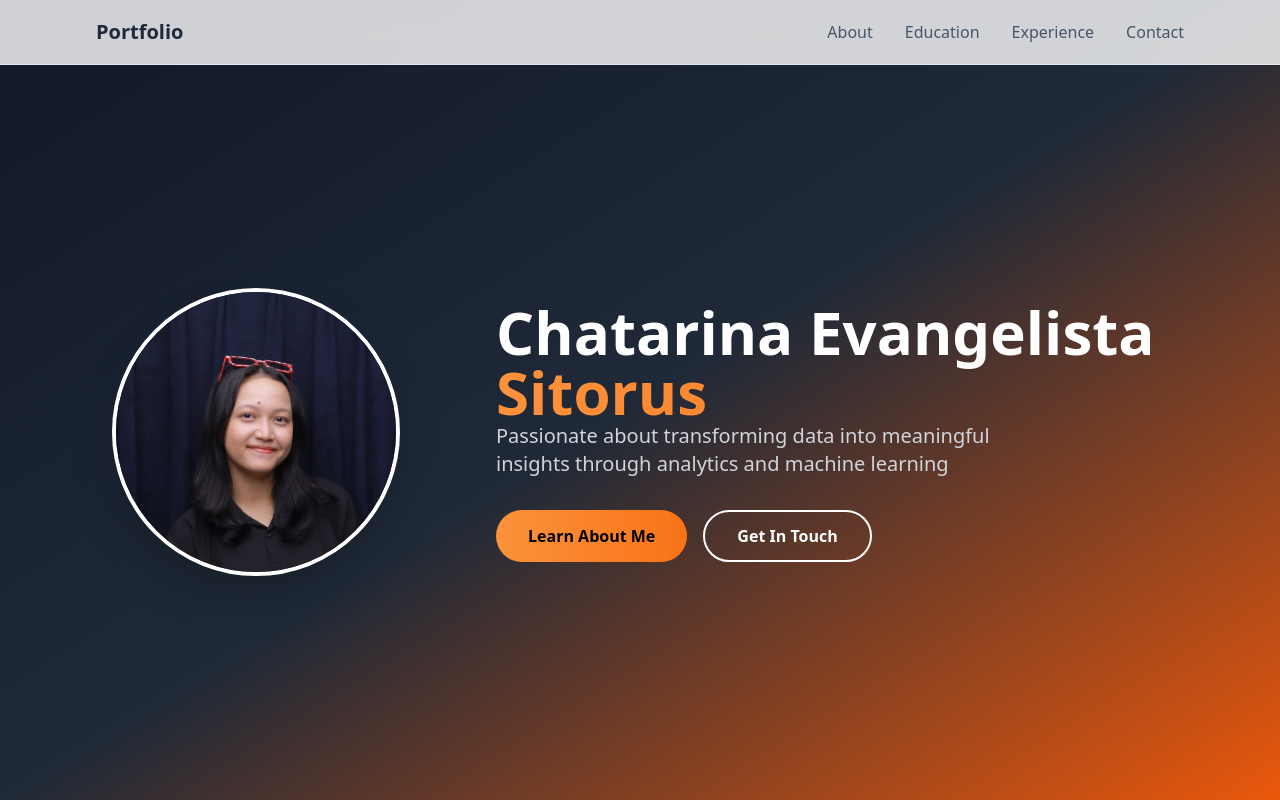
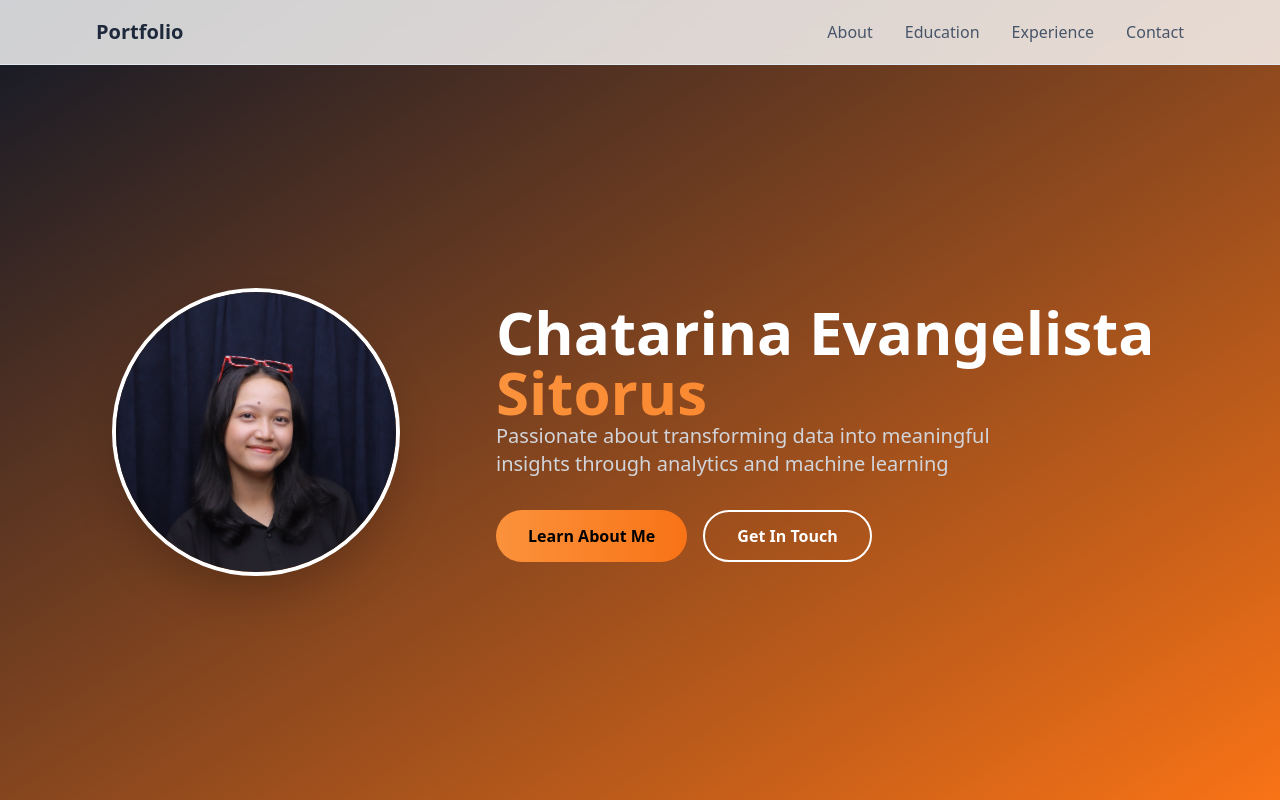
Before and after one commit to Chatarinaeva/portfolio-chatarinaeva, a React (Vite) app: page / in a window 1280 px wide. Shown: the top 800 px of the page. Built offline with nearby package versions, Linux system fonts and the light colour scheme.

Commit message:
Change gradient colors in Hero Section
Updated gradient colors in Hero Section for improved aesthetics.

```diff
--- a/src/App.tsx
+++ b/src/App.tsx
@@ -86,7 +86,7 @@ function App() {
       </section> */}
 
     {/* Hero Section */}
-    <section className="h-auto min-h-screen pt-20 sm:pt-16 flex items-center px-4 sm:px-6 lg:px-16 bg-gradient-to-br from-gray-900 via-gray-800 to-orange-600">
+    <section className="h-auto min-h-screen pt-20 sm:pt-16 flex items-center px-4 sm:px-6 lg:px-16 bg-gradient-to-br from-gray-900 via-gray-850 to-orange-500">
       <div className="max-w-6xl mx-auto flex flex-col md:flex-row items-center md:items-center gap-12 w-full md:pl-12">
         <div className="flex-shrink-0">
           <div className="w-40 h-40 sm:w-48 sm:h-48 md:w-72 md:h-72 rounded-full overflow-hidden shadow-2xl border-4 border-white mx-auto md:mx-0">
```
